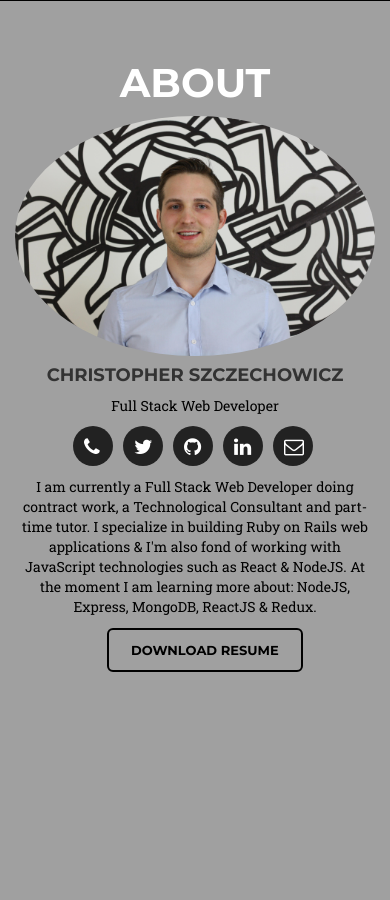
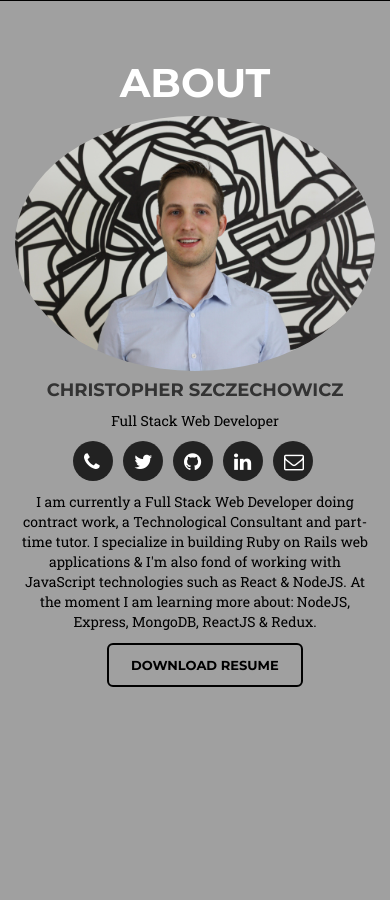
Before and after one commit to christophszcz/personal_website, a PHP site: page / in a window 390 px wide. Shown: the part 899-1799 px from the top of the page. Run offline with PHP 8.4, Linux system fonts and the light colour scheme; some libraries are stand-ins or nearby versions.

Commit message:
Make the about image responsive.

```diff
--- a/css/style.css
+++ b/css/style.css
@@ -371,10 +371,20 @@ a.button-link, a:visited {
 }
 
 .container-fluid#download-button {
-    padding-top: 12px;
-    padding-left: 480px;
+  padding-top: 12px;
+  padding-left: 480px;
 }
 
+/* About Section Media Queries */
+
+@media (max-width: 767px){
+  .image-container{
+    display: flex;
+    flex-direction: row;
+    justify-content: center;
+    height: 255px;
+  }
+}
 /* Portfolio Section */
 
 .portfolio-section {
@@ -662,7 +672,6 @@ footer {
   header .intro-text {
   padding-top: 235px;
   }
-
 }
 
 @media (max-width: 730px) {
--- a/index.html
+++ b/index.html
@@ -80,7 +80,9 @@
                   <div class="col-sm-4"></div>
                   <div class="col-sm-4">
                       <div class="team-member">
-                        <img src="img/personalPhoto.jpg" class="img-responsive img-circle" alt="" height="222px" width="360px">
+                        <div class="image-container">
+                          <img src="img/personalPhoto.jpg" class="img-responsive img-circle" alt="" height="222px" width="360px">
+                        </div>
                         <h4 class="col-lg-12 text-center">Christopher Szczechowicz</h4>
                         <p class="text-muted col-lg-12 text-center">Full Stack Web Developer</p>
                         <div class="contact-container">
```
